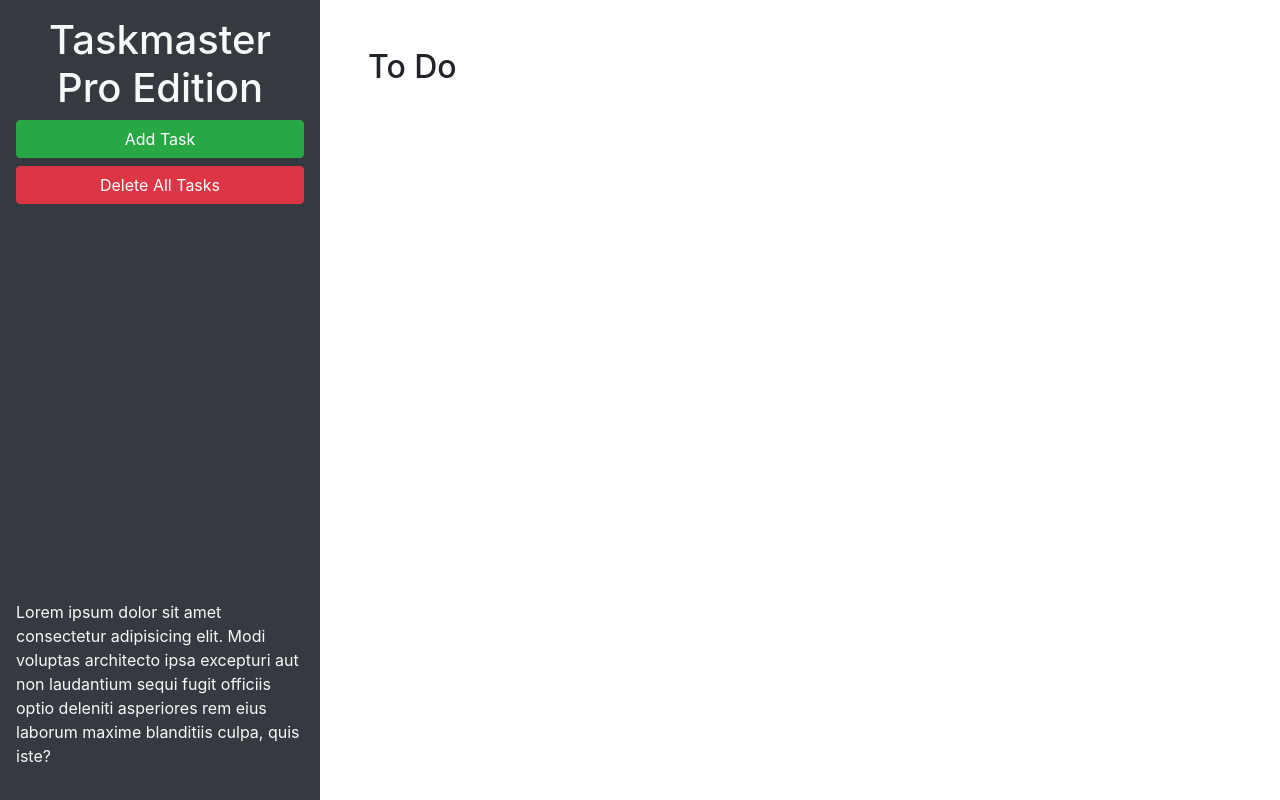
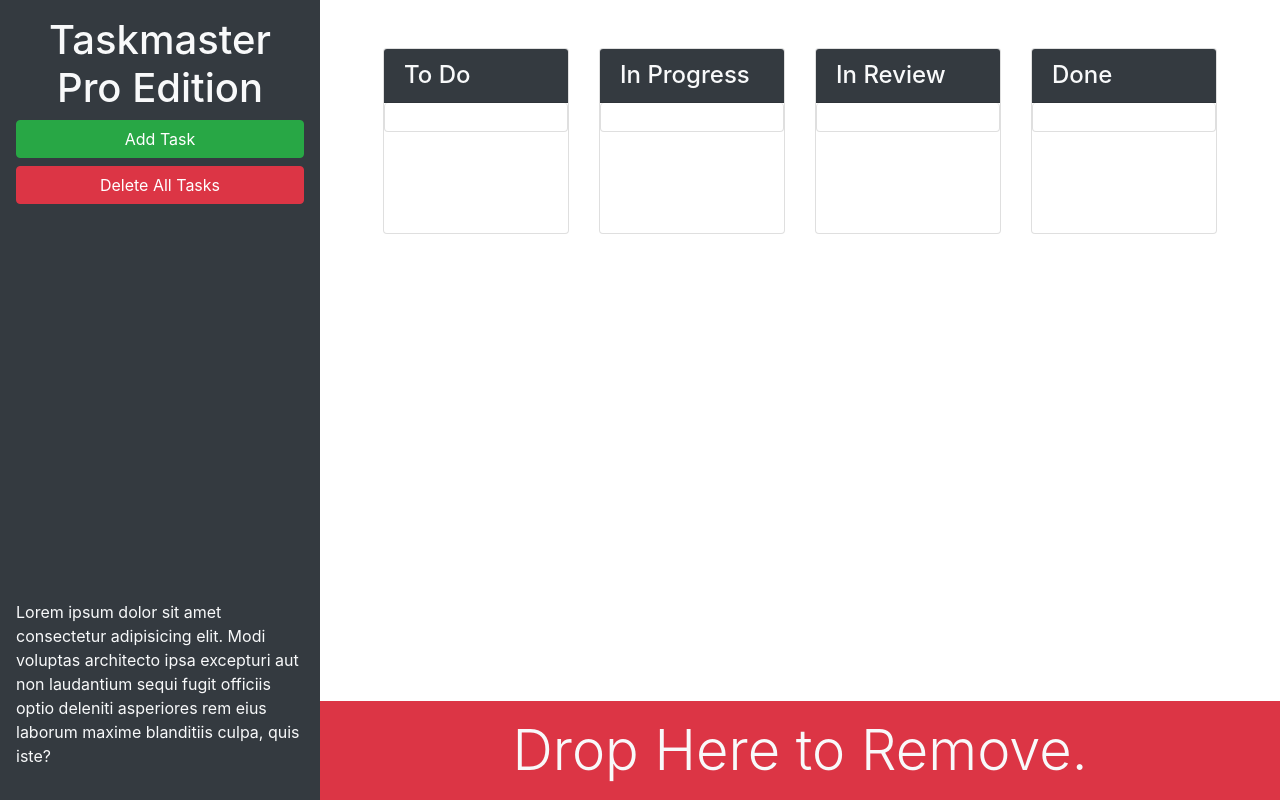
Before and after one commit to JonnyThompson7/taskmaster-pro, a plain HTML site: page index.html in a window 1280 px wide. Drawn offline with nearby package versions, Linux system fonts and the light colour scheme.

Commit message:
finish bootstrap

```diff
--- a/index.html
+++ b/index.html
@@ -13,20 +13,67 @@
 <body>
 
   <div class="row min-vh-100 no-gutters">
-    <header class="col-12 col-lg-3 bg-dark text-light d-flex flex-column p-4 p-lg-3">
+    <header class="col-12 col-lg-3 bg-dark text-light sticky-top d-flex flex-column p-4 p-lg-3">
       <h1 class="text-center">Taskmaster Pro Edition</h1>
       <button id="create-task" class="btn btn-block btn-success" data-toggle="modal" data-target="#task-form-modal">Add
         Task</button>
       <button id="remove-tasks" class="btn btn-block btn-danger">Delete All Tasks</button>
-      <p class="mt-auto">Lorem ipsum dolor sit amet consectetur adipisicing elit. Modi voluptas architecto ipsa
+      <p class="mt-auto d-none d-lg-block">Lorem ipsum dolor sit amet consectetur adipisicing elit. Modi voluptas architecto ipsa
         excepturi aut non
         laudantium sequi fugit officiis optio deleniti asperiores rem eius laborum maxime blanditiis culpa, quis iste?
       </p>
     </header>
-    <main class="col-12 col-lg-9">
-      <div class="m-5">
-        <h2>To Do</h2>
-        <ul id="list-toDo" class="list-group"> </ul>
+    <main class="col-12 col-lg-9 d-flex flex-column">
+      <div class="m-5 row justify-content-around">
+        <div class="col-12 col-md-6 col-xl-3 mb-3">
+          <div class="card">
+            <h4 class="card-header bg-dark text-light">To Do</h4>
+            <ul id="list-toDo" class="list-group">
+              <li class="list-group-item">
+                <span class="badge badge-primary badge-pill"></span>
+                <p class="m-1"></p>
+              </li>
+            </ul>
+          </div>
+        </div>
+        <div class="col-12 col-md-6 col-xl-3 mb-3">
+          <div class="card">
+            <h4 class="card-header bg-dark text-light">In Progress</h4>
+            <ul id="list-inProgress" class="list-group">
+              <li class="list-group-item">
+                <span class="badge badge-primary badge-pill"></span>
+                <p class="m-1"></p>
+              </li>
+            </ul>
+          </div>
+        </div>
+        <div class="col-12 col-md-6 col-xl-3 mb-3">
+          <div class="card">
+            <h4 class="card-header bg-dark text-light">In Review</h4>
+            <ul id="list-inReview" class="list-group">
+              <li class="list-group-item">
+                <span class="badge badge-primary badge-pill"></span>
+                <p class="m-1"></p>
+              </li>
+            </ul>
+          </div>
+        </div>
+        <div class="col-12 col-md-6 col-xl-3 mb-3">
+          <div class="card">
+            <h4 class="card-header bg-dark text-light">Done</h4>
+            <ul id="list-done" class="list-group">
+              <li class="list-group-item">
+                <span class="badge badge-primary badge-pill"></span>
+                <p class="m-1"></p>
+              </li>
+            </ul>
+          </div>
+        </div>
+      </div>
+      <div class="mt-auto" id="trash">
+        <div class="w-100 bg-danger p-3 text-center text-light display-4">
+          Drop Here to Remove.
+        </div>
       </div>
     </main>
   </div>
@@ -46,11 +93,11 @@
           <form>
             <div class="form-group">
               <label for="modalTaskDescription">Task description</label>
-              <textarea id="modalTaskDescription" rows="3"></textarea>
+              <textarea id="modalTaskDescription" rows="3" class="form-control"></textarea>
             </div>
             <div class="form-group">
               <label for="modalDueDate">Due date</label>
-              <input type="text" id="modalDueDate" placeholder="mm/dd/yyyy" autocomplete="off" />
+              <input type="text" class="form-control" id="modalDueDate" placeholder="mm/dd/yyyy" autocomplete="off" />
             </div>
           </form>
         </div>
```
